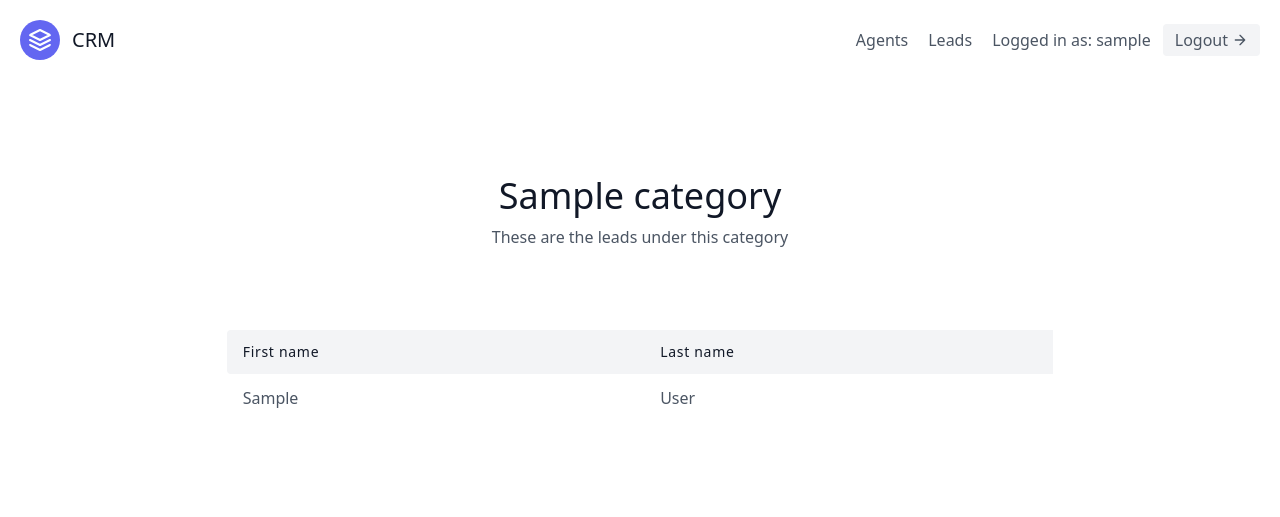
After one commit to Danielvalev/django-crm, a Django app: page /leads/categories/1/ in a window 1280 px wide. The commit adds this page. Shown: the top 517 px of the page. Run offline with Django 3.2, Linux system fonts and the light colour scheme; a user stored in the database is signed in; tables that the repository leaves empty hold one stand-in row (values such as "Sample post").

Commit message:
[updated] category detail view

```diff
--- a/crm/leads/models.py
+++ b/crm/leads/models.py
@@ -23,7 +23,7 @@ class Lead(models.Model):
     age = models.IntegerField(default=0)
     organisation = models.ForeignKey(UserProfile, on_delete=models.CASCADE)
     agent = models.ForeignKey('Agent', null=True, blank=True, on_delete=models.SET_NULL)
-    category = models.ForeignKey('Category', null=True, blank=True, on_delete=models.SET_NULL)
+    category = models.ForeignKey('Category', related_name='leads', null=True, blank=True, on_delete=models.SET_NULL)
 
     def __str__(self):
         return f'{self.first_name} {self.last_name}'
--- /dev/null
+++ b/crm/leads/templates/leads/category_detail.html
@@ -0,0 +1,34 @@
+{% extends 'base.html' %}
+{% block title %}Category detail | CRM{% endblock %}
+{% block content %}
+<section class="text-gray-600 body-font">
+    <div class="container px-5 py-24 mx-auto">
+        <div class="flex flex-col text-center w-full mb-20">
+            <h1 class="sm:text-4xl text-3xl font-medium title-font mb-2 text-gray-900">{{ category.name }}</h1>
+            <p class="lg:w-2/3 mx-auto leading-relaxed text-base">These are the leads under this category</p>
+        </div>
+        <div class="lg:w-2/3 w-full mx-auto overflow-auto">
+            <table class="table-auto w-full text-left whitespace-no-wrap">
+                <thead>
+                <tr>
+                    <th class="px-4 py-3 title-font tracking-wider font-medium text-gray-900 text-sm bg-gray-100 rounded-tl rounded-bl">
+                        First name
+                    </th>
+                    <th class="px-4 py-3 title-font tracking-wider font-medium text-gray-900 text-sm bg-gray-100">Last name
+                    </th>
+                </tr>
+                </thead>
+                <tbody>
+                {% for lead in category.leads.all %}
+                <tr>
+                    <td class="px-4 py-3">{{ lead.first_name }}</td>
+                    <td class="px-4 py-3">{{ lead.last_name }}</td>
+                </tr>
+                {% endfor %}
+                </tbody>
+            </table>
+        </div>
+    </div>
+</section>
+
+{% endblock content %}
--- a/crm/leads/templates/leads/category_list.html
+++ b/crm/leads/templates/leads/category_list.html
@@ -14,7 +14,8 @@
                         <th class="px-4 py-3 title-font tracking-wider font-medium text-gray-900 text-sm bg-gray-100 rounded-tl rounded-bl">
                             Name
                         </th>
-                    <th class="px-4 py-3 title-font tracking-wider font-medium text-gray-900 text-sm bg-gray-100">Lead
+                        <th class="px-4 py-3 title-font tracking-wider font-medium text-gray-900 text-sm bg-gray-100">
+                            Lead
                             Count
                         </th>
                     </tr>
@@ -26,7 +27,8 @@
                     </tr>
                     {% for category in category_list %}
                         <tr>
-                    <td class="px-4 py-3">{{ category.name }}</td>
+                            <td class="px-4 py-3"><a
+                                    href="{% url 'leads:category-detail' category.pk %}">{{ category.name }}</a></td>
                             <td class="px-4 py-3">TODO count</td>
                         </tr>
                     {% endfor %}
--- a/crm/leads/urls.py
+++ b/crm/leads/urls.py
@@ -1,6 +1,6 @@
 from django.urls import path
 from .views import lead_list, lead_detail, lead_create, lead_update, lead_delete, LeadListView, LeadDetailView, \
-    LeadCreateView, LeadUpdateView, LeadDeleteView, AssignAgentView, CategoryListView
+    LeadCreateView, LeadUpdateView, LeadDeleteView, AssignAgentView, CategoryListView, CategoryDetailView
 
 app_name = 'leads'
 
@@ -17,5 +17,6 @@ urlpatterns = [
     # path('create/', lead_create, name='lead-create'),
     path('<int:pk>/assign-agent/', AssignAgentView.as_view(), name='assign-agent'),
     path('categories/', CategoryListView.as_view(), name='category-list'),
+    path('categories/<int:pk>/', CategoryDetailView.as_view(), name='category-detail'),
 
 ]
--- a/crm/leads/views.py
+++ b/crm/leads/views.py
@@ -150,6 +150,30 @@ class CategoryListView(LoginRequiredMixin, generic.ListView):
         return queryset
 
 
+class CategoryDetailView(LoginRequiredMixin, generic.DetailView):
+    template_name = 'leads/category_detail.html'
+    context_object_name = 'category'
+
+    # Replace leads with "category.leads.all" in template
+    # def get_context_data(self, **kwargs):
+    #     context = super(CategoryDetailView, self).get_context_data(**kwargs)
+    #     leads = self.get_object().leads.all()
+    #
+    #     context.update({
+    #         'leads': leads
+    #     })
+    #     return context
+
+    def get_queryset(self):
+        user = self.request.user
+        # Initial queryset of leads for the entire organisation
+        if user.is_organisor:
+            queryset = Category.objects.filter(organisation=user.userprofile)
+        else:
+            queryset = Category.objects.filter(organisation=user.agent.organisation)
+        return queryset
+
+
 # Functions view
 def landing_page(request):
     return render(request, 'landing.html')
```
Also changed, not shown: crm/leads/templates/leads/lead_list.html (+9 -4 lines), crm/leads/migrations/0009_auto_20210310_1858.py (added). Lines whose indentation alone changed are shown as unchanged.
